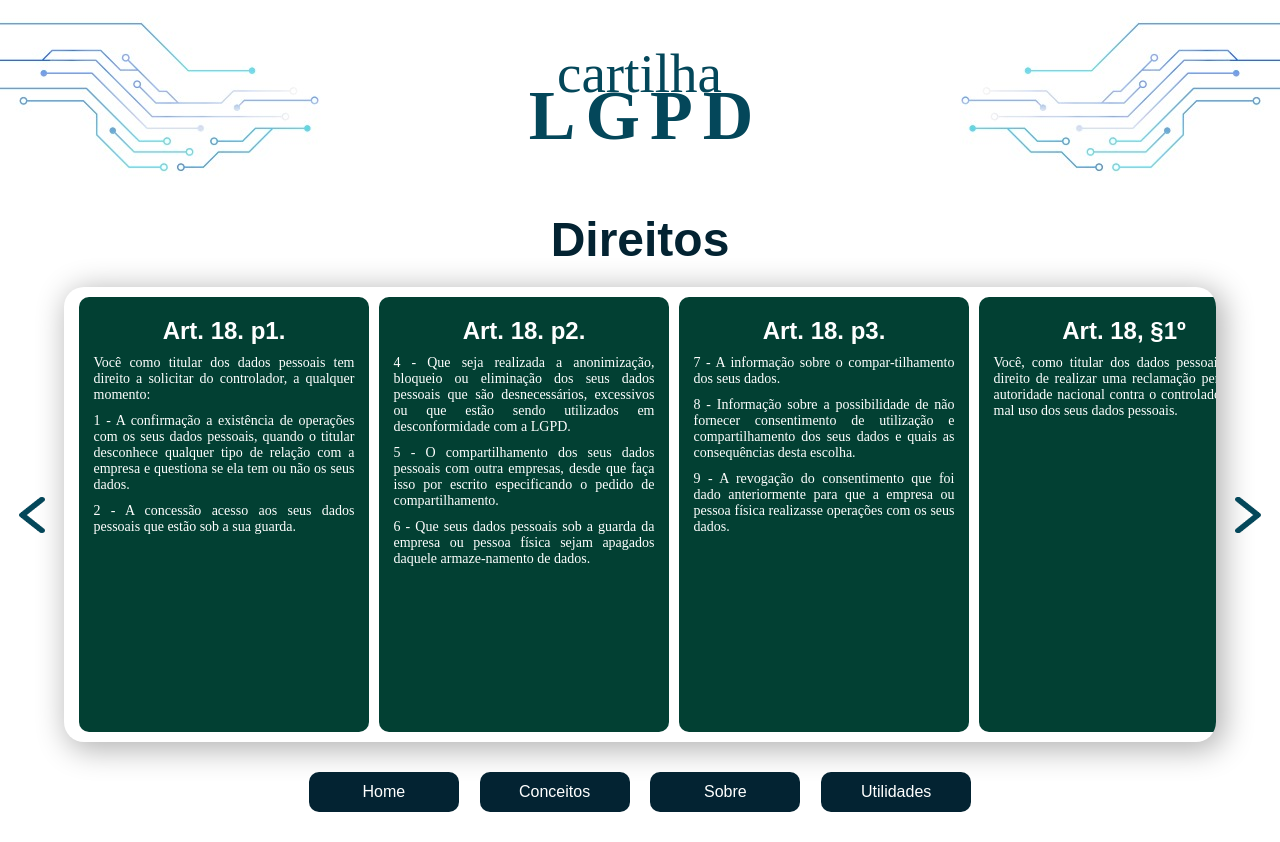
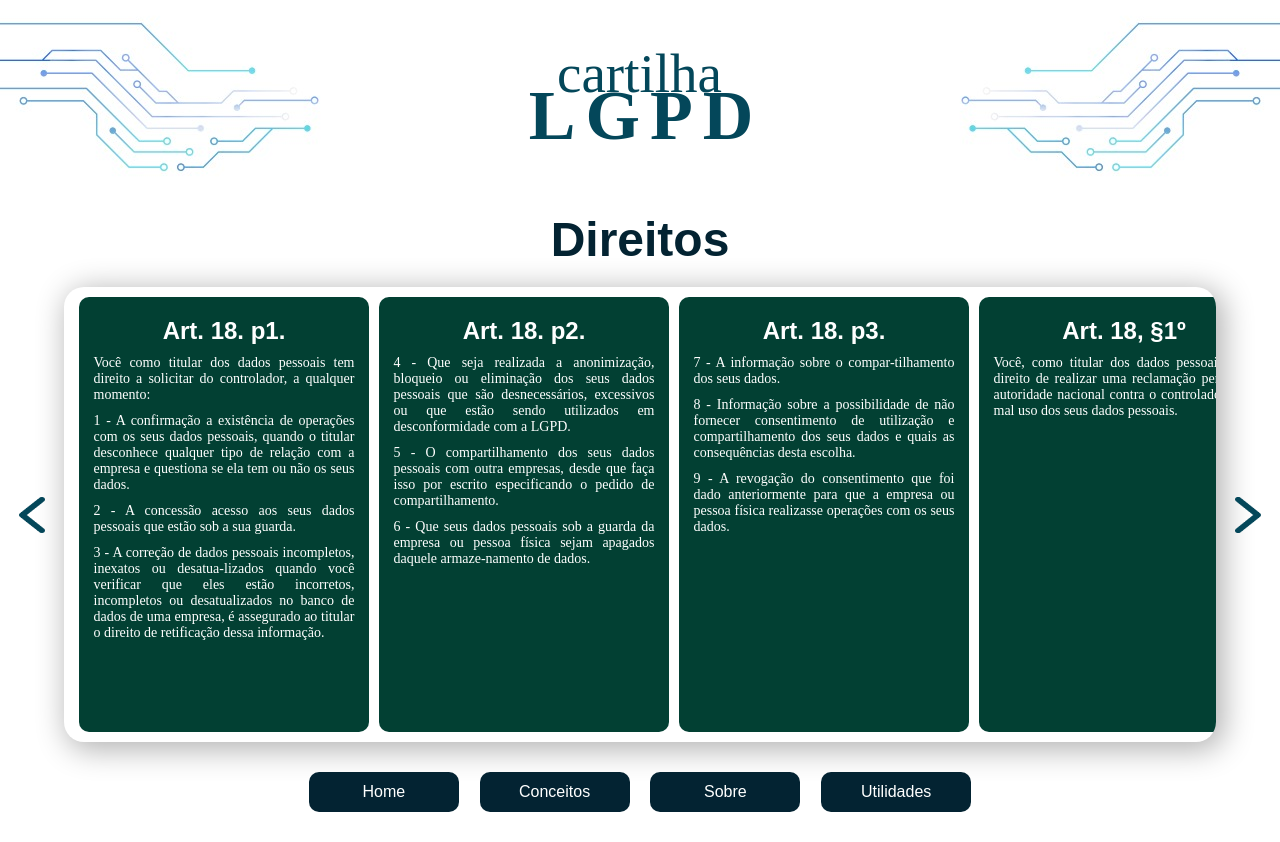
Before and after one commit to labtdunifbv/labtdunifbv.github.io, a React (Create React App) app in the folder front-end/: page /direitos in a window 1280 px wide. Built offline with nearby package versions, Linux system fonts and the light colour scheme.

Commit message:
Created text3

```diff
--- a/front-end/src/pages/Rights/Rights.js
+++ b/front-end/src/pages/Rights/Rights.js
@@ -36,6 +36,7 @@ function Rights() {
                             <p className="item-text">{right.text}</p>
                             <p className="item-text">{right.text1}</p>
                             <p className="item-text">{right.text2}</p>
+                            <p className="item-text">{right.text3}</p>
                         </div>
                     ))}
                 </div>
```
